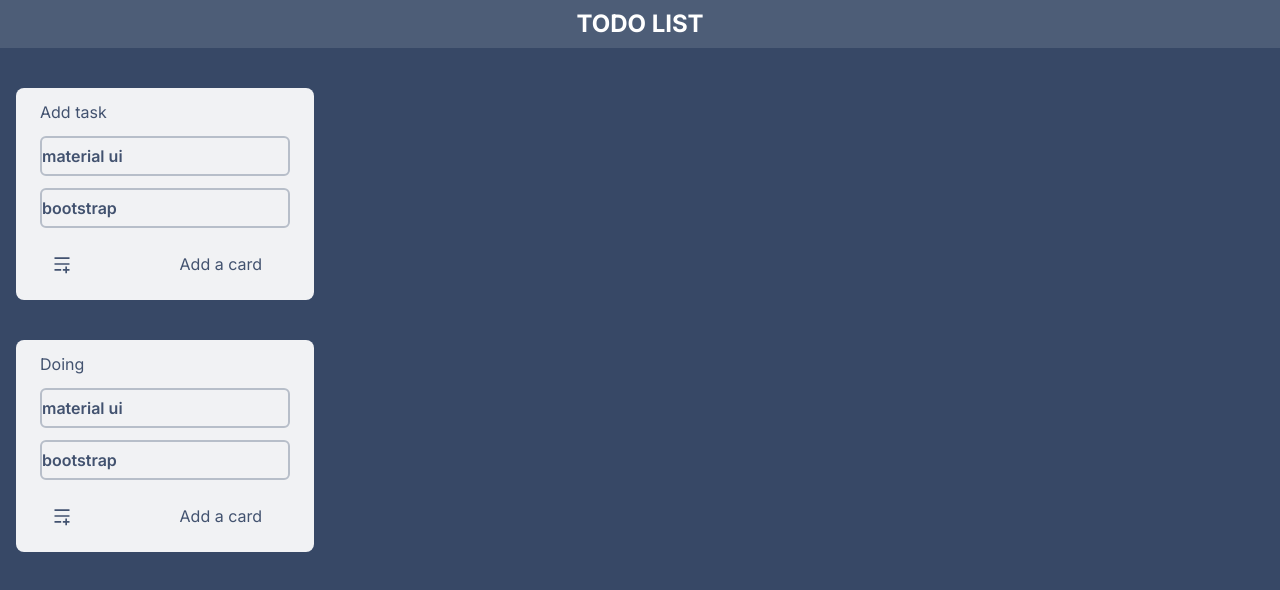
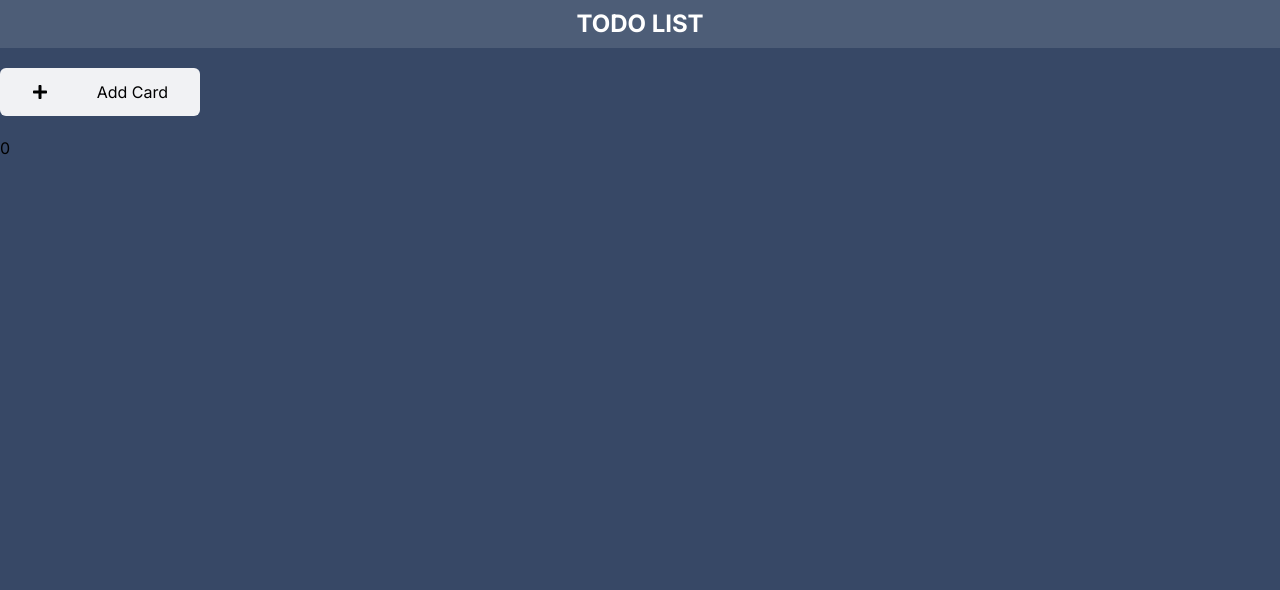
Before and after one commit to komalrani24/trello_todoApp, a Next.js app: page / in a window 1280 px wide. Shown: the top 590 px of the page. Built offline with nearby package versions, Linux system fonts and the light colour scheme.

Commit message:
add functionality

```diff
--- a/src/app/component/AddTask.tsx
+++ b/src/app/component/AddTask.tsx
@@ -2,7 +2,7 @@
 import React, { useState } from "react";
 import TextInputField from "./TextInputField";
 import { RiMenuAddLine } from "react-icons/ri";
-import { Draggable, Droppable } from "react-beautiful-dnd";
+import { Draggable } from "react-beautiful-dnd";
 
 interface titles {
   id: number;
@@ -33,24 +33,17 @@ const AddTask: React.FC<titles> = ({ title, id, components }) => {
   return (
     <>
       <div className="rounded-lg flex flex-col items-start bg-[#F1F2F4] my-10 mx-4 px-6">
-        <h1 className="text-[#42526F] mt-3">{title}</h1>
-
-        {title === "AddTask" && (
-          <TextInputField
-            placeholder="enter task"
-            // onChange={handleChange}
-            value={inputValue}
-          />
-        )}
-
+        {title}
         <ul>
           {components.map((item, i) => (
             <Draggable key={item.id} draggableId={item.id.toString()} index={i}>
               {(provided) => (
                 <li
-                  draggable="true"
                   className="flex items-center my-3 border-[#B7BEC9] border-2 h-10 -mr-4 rounded-md  font-semibold
-    hover:border-blue-950 w-[250px] text-[#42526F] "
+                  hover:border-blue-950 w-[250px] text-[#42526F] "
+                  {...provided.dragHandleProps}
+                  {...provided.draggableProps}
+                  ref={provided.innerRef}
                 >
                   {item.name}
                 </li>
--- /dev/null
+++ b/src/app/component/CreateNewCard.tsx
@@ -0,0 +1,49 @@
+import React, { useState } from "react";
+import { FaPlus } from "react-icons/fa";
+import TextInputField from "./TextInputField";
+import AddTask from "./AddTask";
+
+const CreateNewCard = (props: any) => {
+  const [showCard, setshowCard] = useState<boolean>(false);
+  const [title, setTitle] = useState("");
+  const addNewcard = () => {
+    setshowCard(!showCard);
+    console.log();
+  };
+  const addTitle = (e: React.ChangeEvent<HTMLInputElement>) => {
+    setTitle(e.currentTarget.value);
+  };
+  console.log(title);
+  return (
+    <>
+      <div
+        className="h-12 w-[200px] bg-[#F1F2F4] py-3 px-8 my-5 rounded-md flex items-center
+      justify-between"
+        onClick={addNewcard}
+      >
+        <span>
+          <FaPlus />
+        </span>
+        Add Card
+      </div>
+      {showCard && (
+        <div className="flex gap-2">
+          <input
+            type="text"
+            placeholder="title"
+            value={title}
+            onChange={addTitle}
+          ></input>
+          <div
+            className=" hover:text-white bg-[#6B7588] p-3 rounded-md"
+            onClick={props.addValueOnCard}
+          >
+            Add a card
+          </div>
+        </div>
+      )}
+    </>
+  );
+};
+
+export default CreateNewCard;
--- a/src/app/component/HomePage.tsx
+++ b/src/app/component/HomePage.tsx
@@ -3,29 +3,69 @@ import React, { useEffect, useState } from "react";
 
 import Table from "./AddTask";
 import AddTask from "./AddTask";
-import { DragDropContext, Droppable } from "react-beautiful-dnd";
-import { dataCards } from "../utils/data";
+import {
+  DragDropContext,
+  Draggable,
+  DropResult,
+  Droppable,
+} from "react-beautiful-dnd";
+// import { dataCards } from "../utils/data";
+import CreateNewCard from "./CreateNewCard";
+import { FaPlus } from "react-icons/fa";
 
 interface data {
   id: number;
   title: string;
   components: Components[];
 }
+const addNewcard = () => {};
+const HomePage: React.FC = () => {
+  const [card, setCard] = useState<data[]>([]);
 
-const HomePage: React.FC = () => {
-  const [card, setCard] = useState<data[]>(dataCards);
+  const onDragEnd = (result: DropResult) => {
+    const { source, destination } = result;
+    // console.log(source, "source");
+
+    if (!destination) return;
+    // console.log(destination, "destination");
+    if (source.droppableId !== destination.droppableId) {
+      const newData = [...JSON.parse(JSON.stringify(card))]; //shallow copy concept
+      // console.log(newData, "newdata");
+      const oldDroppableIndex = newData.findIndex(
+        (x) => x.id == source.droppableId.split("droppable")[1]
+      );
+      console.log(oldDroppableIndex, "oldIndex");
+      const newDroppableIndex = newData.findIndex(
+        (x) => x.id == destination.droppableId.split("droppable")[1]
+      );
+      const [item] = newData[oldDroppableIndex].components.splice(
+        source.index,
+        1
+      );
+      console.log(item);
+      newData[newDroppableIndex].components.splice(destination.index, 0, item);
+      setCard([...newData]);
+    } else {
+      const newData = [...JSON.parse(JSON.stringify(card))]; //shallow copy concept
+      const droppableIndex = newData.findIndex(
+        (x) => x.id == source.droppableId.split("droppable")[1]
+      );
+      const [item] = newData[droppableIndex].components.splice(source.index, 1);
+      newData[droppableIndex].components.splice(destination.index, 0, item);
+      setCard([...newData]);
+    }
+  };
+  console.log(card);
 
   return (
     <>
-      <DragDropContext onDragEnd={() => {}}>
+      <DragDropContext onDragEnd={onDragEnd}>
         <h1 className="text-center font-bold text-2xl text-[#fff] bg-[#4D5D77] h-12 flex items-center justify-center p-4">
           TODO LIST
         </h1>
-
+        <CreateNewCard addNewcard={addNewcard} />
         <div className="flex">
-          {/* add task */}
-
-          <div>
+          <div className="flex">
             {card.length &&
               card.map((item, index) => (
                 <Droppable droppableId={`droppable${item.id}`}>
@@ -40,22 +80,12 @@ const HomePage: React.FC = () => {
                         title={item.title}
                         components={item.components}
                       />
-
                       {provided.placeholder}
                     </div>
                   )}
                 </Droppable>
               ))}
           </div>
-          {/* <div>
-            <AddTask title={"Done"} />
-          </div>
-          <div>
-            <AddTask title={"Doing"} />
-          </div>
-          <div>
-            <AddTask title={"Bugs"} />
-          </div>*/}
         </div>
       </DragDropContext>
     </>
--- a/src/app/component/TextInputField.tsx
+++ b/src/app/component/TextInputField.tsx
@@ -9,10 +9,11 @@ interface inputType {
 const TextInputField: React.FC<inputType> = ({ placeholder, ...rest }) => {
   console.log({ ...rest }, "pass");
   return (
+    <>
+      {
         <div
-      className="flex items-center my-3 border-[#B7BEC9] border-2 h-10 -mr-4 rounded-md  font-semibold
+          className="flex  items-center my-3 border-[#B7BEC9] border-2 h-10 -mr-4 rounded-md  font-semibold
   hover:border-blue-950 w-[250px]"
-      draggable="true"
         >
           <input
             type="text"
@@ -22,6 +23,8 @@ const TextInputField: React.FC<inputType> = ({ placeholder, ...rest }) => {
           ></input>
           {/* <FaPencilAlt className="" /> */}
         </div>
+      }
+    </>
   );
 };
 
--- a/src/app/utils/data.ts
+++ b/src/app/utils/data.ts
@@ -18,12 +18,12 @@ export const dataCards = [
     title: "Doing",
     components: [
       {
-        id: 100,
-        name: "material ui",
+        id: 101,
+        name: "React-bootstrape",
       },
       {
-        id: 200,
-        name: "bootstrap",
+        id: 201,
+        name: "next-js",
       },
     ],
   },
```
Lines whose indentation alone changed are shown as unchanged.
